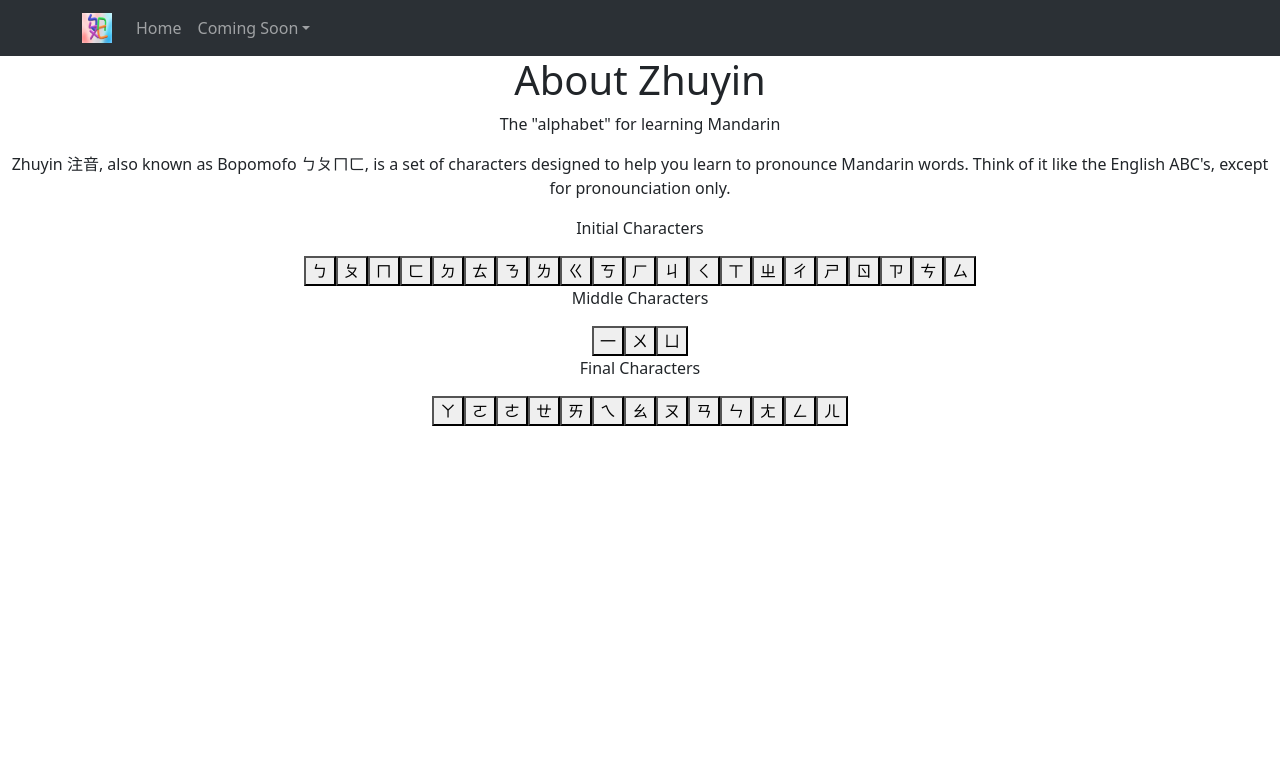
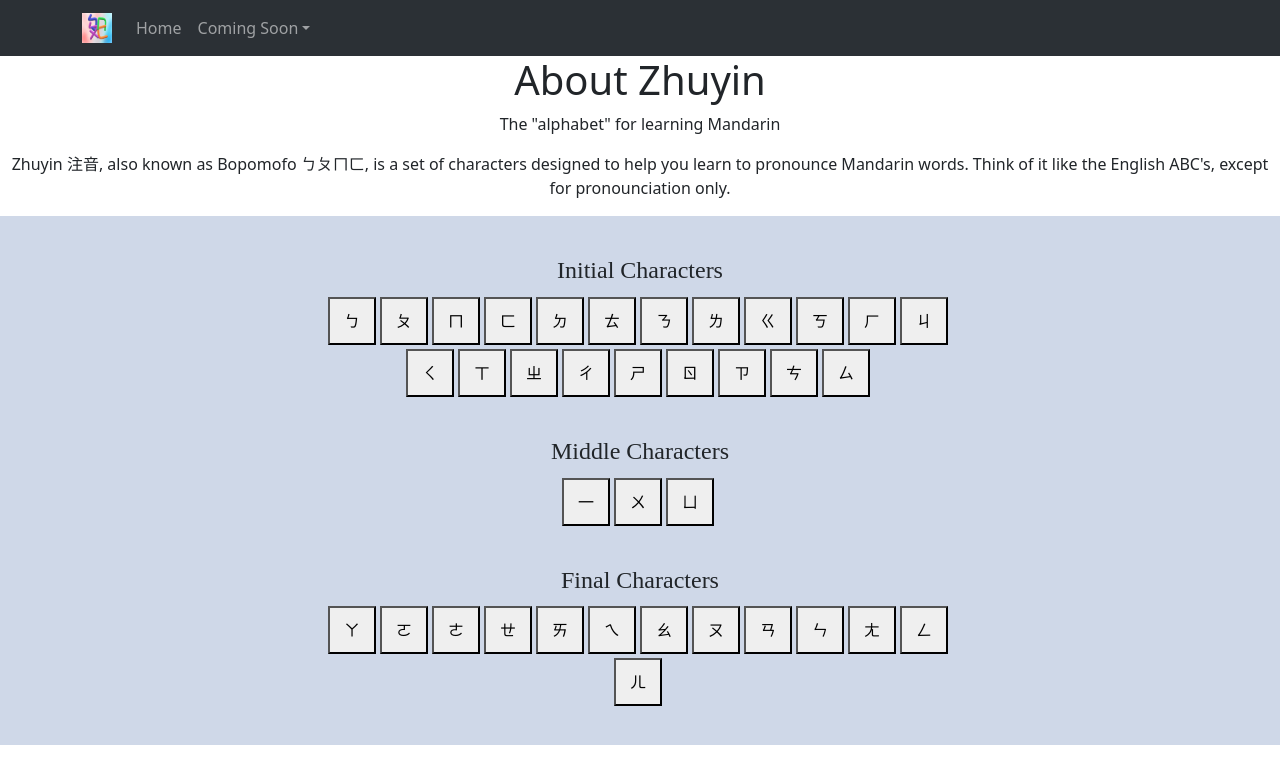
Before and after one commit to thisUserIsJennie/MandarinAlphabetApp, a React (Create React App) app: page / in a window 1280 px wide. Shown: the top 784 px of the page. Built offline with nearby package versions, Linux system fonts and the light colour scheme.

Commit message:
add css for keyboard

```diff
--- a/src/App.css
+++ b/src/App.css
@@ -31,3 +31,24 @@
     transform: rotate(360deg);
   }
 }
+
+#keyboard {
+  padding: 0 25vw 3vw 25vw;
+  background-color: #cfd8e8;
+}
+
+#keyboard button {
+  height: 6vmin;
+  width: 6vmin;
+  margin-right: 4px;
+  margin-top: 4px;
+  text-align: center;
+}
+
+#keyboard h1 {
+  font-size: 3vmin;
+  text-align: center;
+  box-shadow: #61dafb;
+  font-family:'Times New Roman', Times, serif;
+  padding-top: 5vh;
+}
--- a/src/MainPage.js
+++ b/src/MainPage.js
@@ -4,6 +4,7 @@
  * the quiz page, or the writing page, etc.
  */
 import zhuyinCharacterList from "./ZhuyinDictionary";
+import './App.css';
 
 const MainPage = (selectedContent) => {
   var displayContent;
@@ -35,22 +36,12 @@ const homePage = () => {
             is a set of characters designed to help you learn to pronounce Mandarin words.
             Think of it like the English ABC's, except for pronounciation only.</p>
         </div>
-        <div>
-          <header>
-            <p>Initial Characters</p>
-          </header>
+        <div id="keyboard">
+          <h1>Initial Characters</h1>
           {zhuyinCharacterList[0].map(keyButtonGenerator, this)}
-        </div>
-        <div>
-          <header>
-            <p>Middle Characters</p>
-          </header>
+          <h1>Middle Characters</h1>
           {zhuyinCharacterList[1].map(keyButtonGenerator, this)}
-        </div>
-        <div>
-          <header>
-            <p>Final Characters</p>
-          </header>
+          <h1>Final Characters</h1>
           {zhuyinCharacterList[2].map(keyButtonGenerator, this)}
         </div>
       </div>
```
